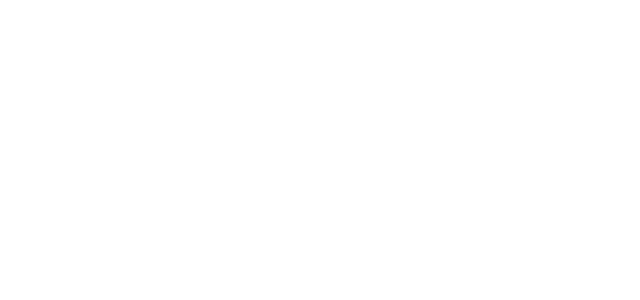
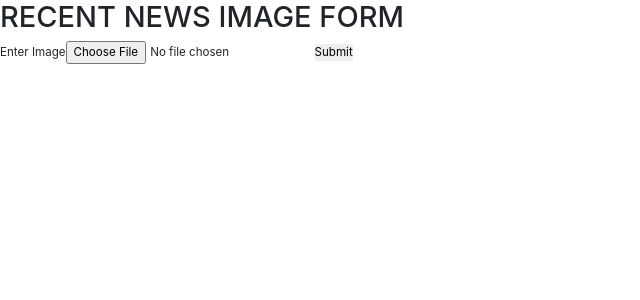
Before and after one commit to SyedOsamaBinAzhar/cambridgeClone, a React (Create React App) app: page /page/Test in a window 1280 px wide. Shown: the top 300 px of the page, without its empty margins (0-640 px from the left). Built offline with nearby package versions, Linux system fonts and the light colour scheme.

Commit message:
Test component and page and route set for admin purposes

```diff
--- a/src/App.js
+++ b/src/App.js
@@ -10,6 +10,7 @@ import {
   Route,
   Link
 } from "react-router-dom";
+import TestPage from './Pages/TestPage/TestPage';
 
 function App() {
   return (
@@ -19,6 +20,8 @@ function App() {
         <Route path="/page/Mashriq" component={Mashriq} />
         <Route path="/page/JuniorCategory" component={JuniorCategory} />
         <Route path="/page/Signup" component={SignupPage} />
+        <Route path="/page/Test" component={TestPage} />
+
 
        </Switch>
     </div>
--- /dev/null
+++ b/src/Components/Test/Test.js
@@ -0,0 +1,15 @@
+import React from 'react'
+
+const Test = () => {
+    return (
+        <div>
+            <form>
+            <h1>RECENT NEWS IMAGE FORM</h1>
+            Enter Image<input type="file"/>
+            <button>Submit</button>
+            </form>
+        </div>
+    )
+}
+
+export default Test
--- /dev/null
+++ b/src/Pages/TestPage/TestPage.js
@@ -0,0 +1,12 @@
+import React from 'react'
+import Test from '../../Components/Test/Test'
+
+const TestPage = () => {
+    return (
+        <div>
+            <Test/>
+        </div>
+    )
+}
+
+export default TestPage
```
Also changed, not shown: 1 other file (tests, documents, lock files or other folders).
